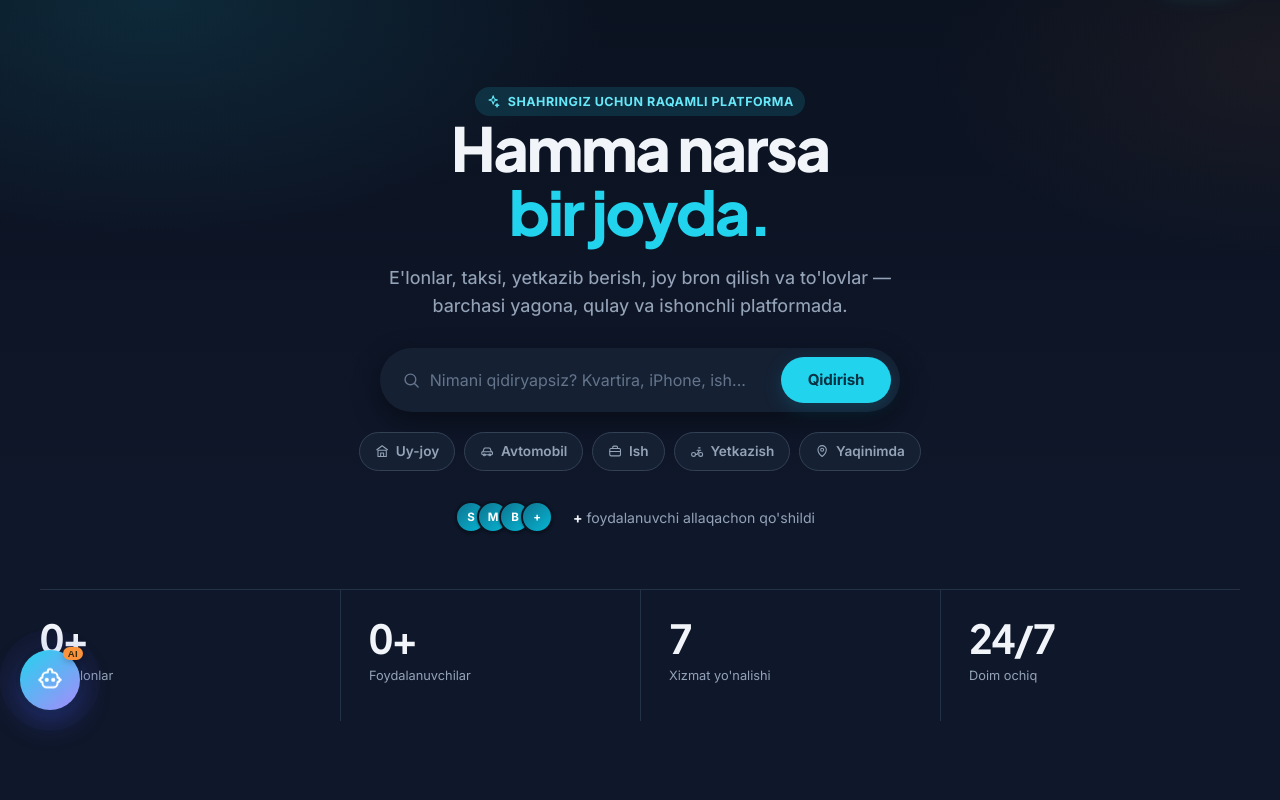
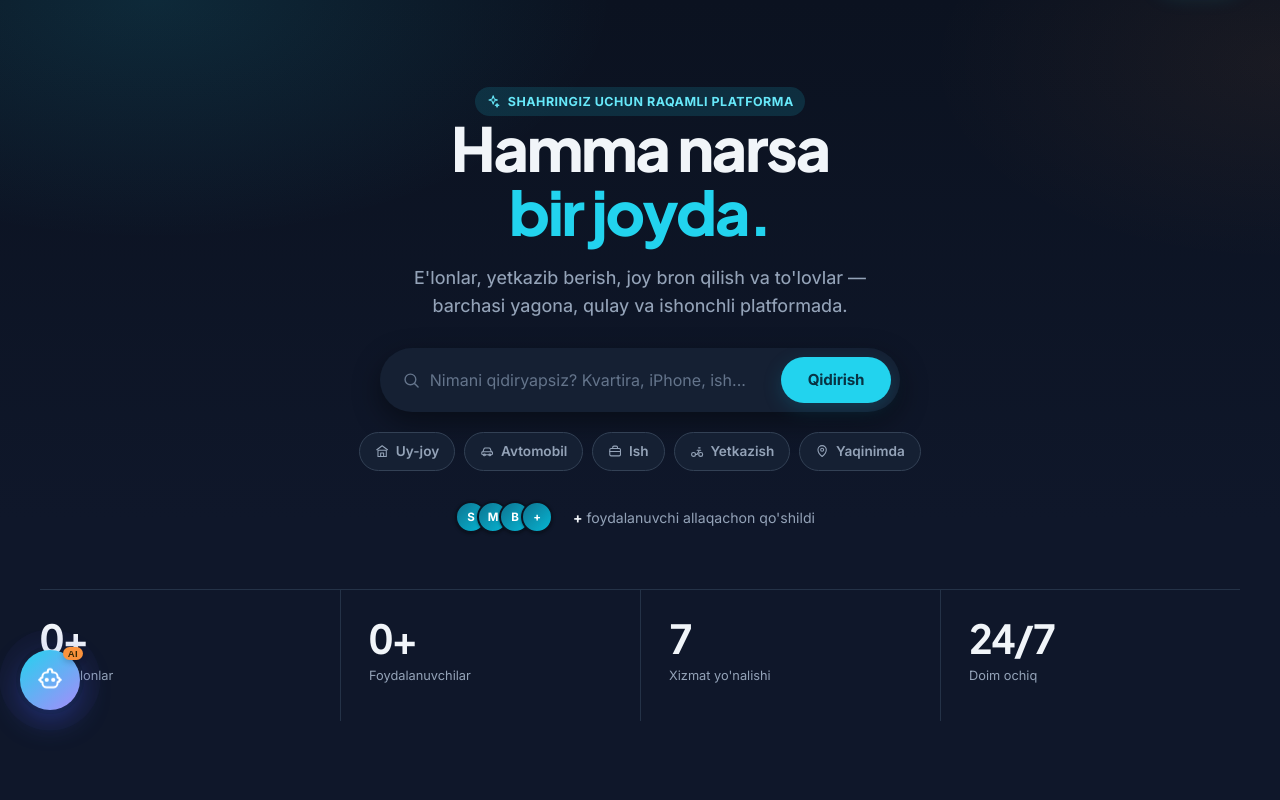
Before and after one commit to codingwithsamandar/samcity3, a Django app: template main/templates/home.html in a window 1280 px wide. Shown: the part 68-868 px from the top of the page. Run offline with Django 5.2, Linux system fonts and the light colour scheme; the template is opened without the code that fills it, so the values that code supplies are empty.

Commit message:
Bosh sahifadagi "taksi" matnlari TAXI_ENABLED shartiga o'raldi
Taksi arxivlangan (TAXI_ENABLED=False), lekin bosh sahifada hali ikki joyda
ishlaydigan xizmat sifatida ko'rinardi:

- hero matni: "E'lonlar, taksi, yetkazib berish, ..."
- mijoz sharhi: "Taksi va yetkazib berishni bitta ilovadan ..."

Ikkalasi ham shartga o'raldi — taksi qayta yoqilsa matn o'zi qaytadi.
Sahifadagi boshqa taksi bloklari allaqachon TAXI_ENABLED ichida edi.

Co-Authored-By: Claude Opus 5 <noreply@anthropic.com>

```diff
--- a/main/templates/home.html
+++ b/main/templates/home.html
@@ -217,7 +217,8 @@ Busiz qora qidiruv paneli yorug' sahifalarga ham o'tib ketardi.
       <div class="hero-copy">
         <span class="eyebrow reveal"><svg class="ic"><use href="#i-sparkle"/></svg> Shahringiz uchun raqamli platforma</span>
         <h1 class="reveal" data-reveal-delay="60">Hamma narsa<br><span class="grad">bir joyda.</span></h1>
-        <p class="lead reveal" data-reveal-delay="120">E'lonlar, taksi, yetkazib berish, joy bron qilish va to'lovlar — barchasi yagona, qulay va ishonchli platformada.</p>
+        {# Taksi arxivlangan — TAXI_ENABLED=True bo'lsa matn qaytadi #}
+        <p class="lead reveal" data-reveal-delay="120">E'lonlar, {% if TAXI_ENABLED %}taksi, {% endif %}yetkazib berish, joy bron qilish va to'lovlar — barchasi yagona, qulay va ishonchli platformada.</p>
 
         <form class="hero-search reveal" data-reveal-delay="180" method="get" action="{% url 'all_ads' %}">
           <svg class="ic"><use href="#i-search"/></svg>
@@ -524,7 +525,7 @@ Busiz qora qidiruv paneli yorug' sahifalarga ham o'tib ketardi.
     <div class="sc-quotes">
       <div class="sc-q-lead reveal">
         <span class="stars">★★★★★</span>
-        <p class="qt">“Taksi va yetkazib berishni bitta ilovadan boshqarish juda qulay. Vaqtimni tejaydi.”</p>
+        <p class="qt">{% if TAXI_ENABLED %}“Taksi va yetkazib berishni bitta ilovadan boshqarish juda qulay. Vaqtimni tejaydi.”{% else %}“Yetkazib berish va joy bron qilishni bitta ilovadan boshqarish juda qulay. Vaqtimni tejaydi.”{% endif %}</p>
         <div class="sc-who">
           <div class="av">S</div>
           <div><div class="nm">Sardor A.</div><div class="rl">Doimiy foydalanuvchi</div></div>
```
